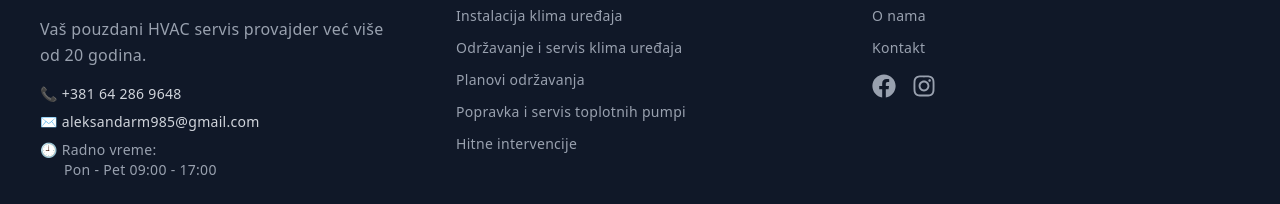
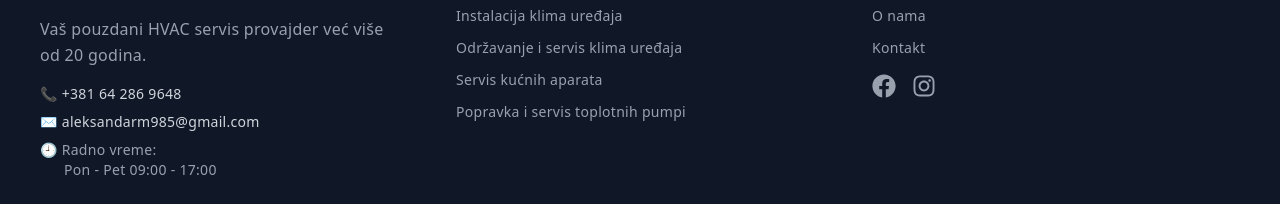
Before and after one commit to RaptorFF/next.js-frigo-mark-project, a Next.js app: page / in a window 1280 px wide. Shown: the part 5012-5216 px from the top of the page. Built offline with nearby package versions, Linux system fonts and the light colour scheme; no server answers.

Commit message:
Updating list of  services in Footer

```diff
--- a/app/_components/Footer.js
+++ b/app/_components/Footer.js
@@ -77,9 +77,10 @@ export default function Footer() {
                   Održavanje i servis klima uređaja
                 </Link>
               </li>
+
               <li>
-                <Link href="/#pricing" className="hover:text-white transition">
-                  Planovi održavanja
+                <Link href="/servicing" className="hover:text-white transition">
+                  Servis kućnih aparata
                 </Link>
               </li>
               <li>
@@ -88,11 +89,6 @@ export default function Footer() {
                   className="hover:text-white transition"
                 >
                   Popravka i servis toplotnih pumpi
-                </Link>
-              </li>
-              <li>
-                <Link href="/contact" className="hover:text-white transition">
-                  Hitne intervencije
                 </Link>
               </li>
             </ul>
```
